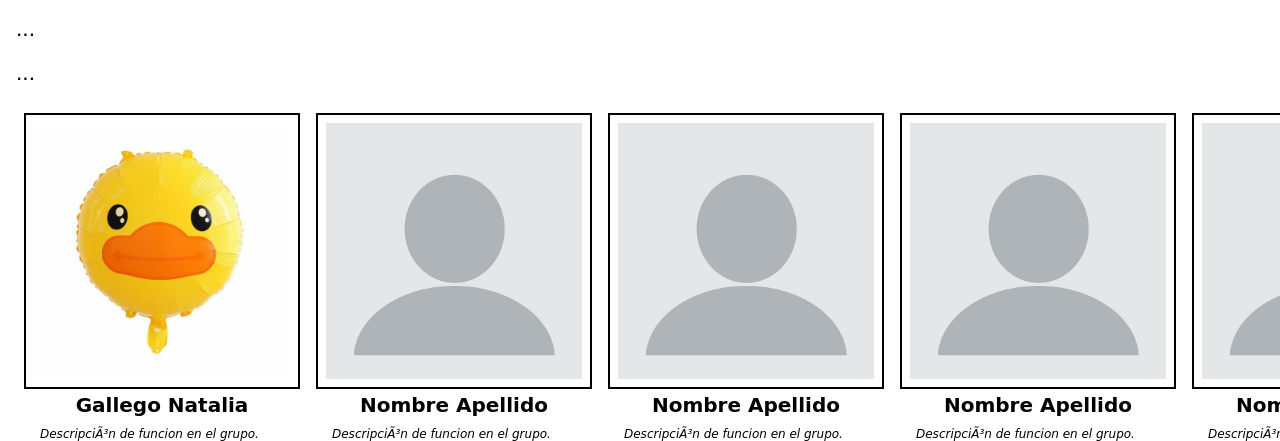
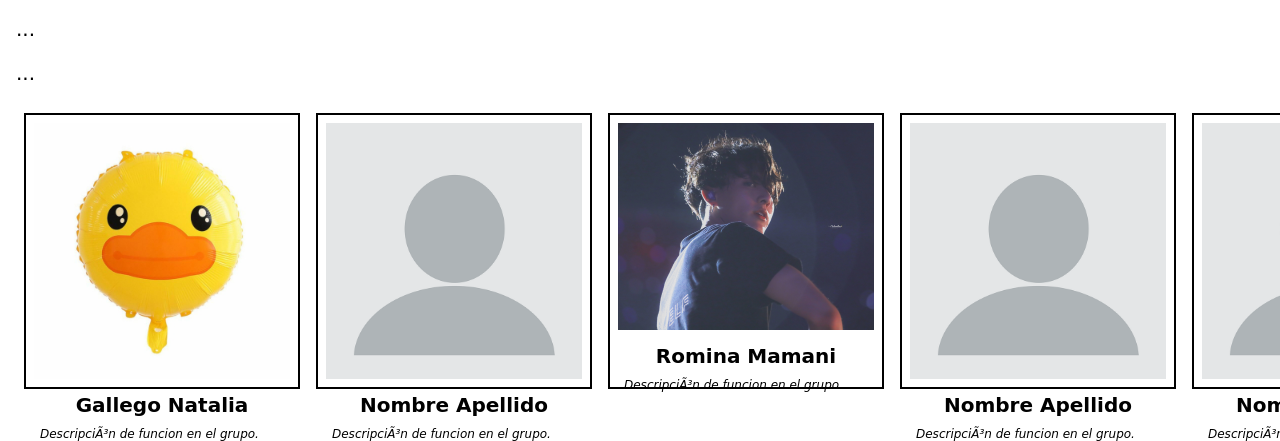
Before and after one commit to rominags24/Grupo1, a website: page public/index.html in a window 1280 px wide. Shown: the part 671-1112 px from the top of the page. Drawn offline with Linux system fonts and the light colour scheme.

Commit message:
hice un cambio de imagen y el nombre

```diff
--- a/public/index.html
+++ b/public/index.html
@@ -27,8 +27,8 @@
 				<div class="descripcion">Descripción de funcion en el grupo.</div>
 			</div>
 			<div class="integrante">
-				<img src="imagen/perfil1.webp" alt="Imagen de integrante Nombre y Apellido">
-				<div class="nombre">Nombre Apellido</div>
+				<img src="imagen/romina.jpg"alt="Imagen de integrante Nombre y Apellido">
+				<div class="nombre">Romina Mamani</div>
 				<div class="descripcion">Descripción de funcion en el grupo.</div>
 
 			</div>
```
Also changed, not shown: public/imagen/romina.jpg (added).
